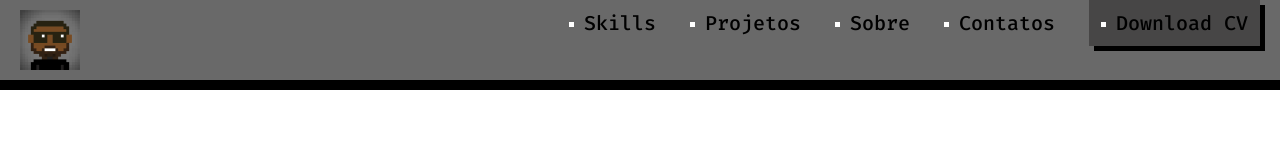
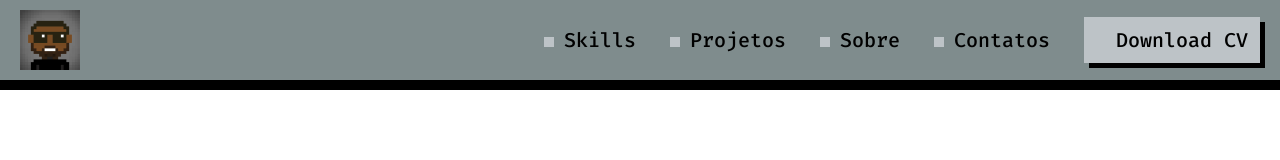
Before and after one commit to yuriisants/PORTIFOLIO, a plain HTML site: page index.html in a window 1280 px wide. Drawn offline with Linux system fonts and the light colour scheme.

Commit message:
Update index.css

```diff
--- a/CSS/index.css
+++ b/CSS/index.css
@@ -1,7 +1,8 @@
 header {
     display: flex;
     justify-content: space-between;
-    background-color: #696969;
+    align-items: center;
+    background-color:#7f8c8d;
     border-bottom: 10px solid black;
     padding: 10px 20px;
 
@@ -28,9 +29,9 @@ a {
 a::before {
     display: inline-block;
     content: "";
-    background-color: #ffffff;
-    width: 5px;
-    height: 5px;
+    background-color: #bdc3c7;
+    width: 10px;
+    height: 10px;
     margin-right: 10px;
     vertical-align: middle;
 
@@ -39,8 +40,9 @@ a::before {
 
 #button {
     display: inline-flexbox;
-    background: #474646;
+    background: #bdc3c7;
     padding: 10px 12px;
     box-shadow: 5px 5px 0px black;
     margin-right: 0;
+
 }
```
